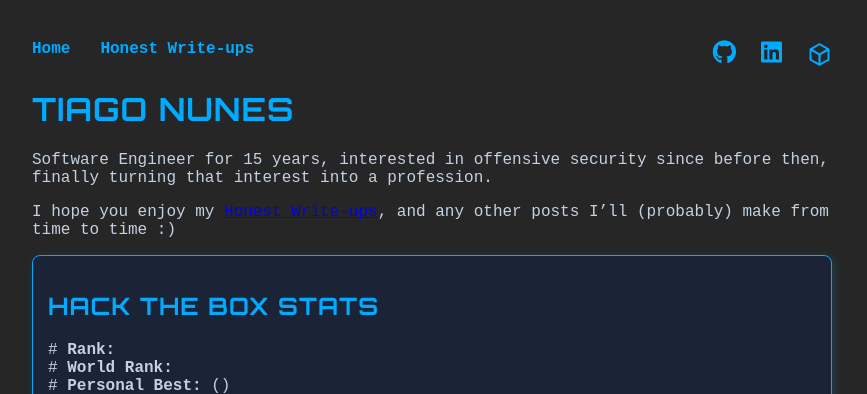
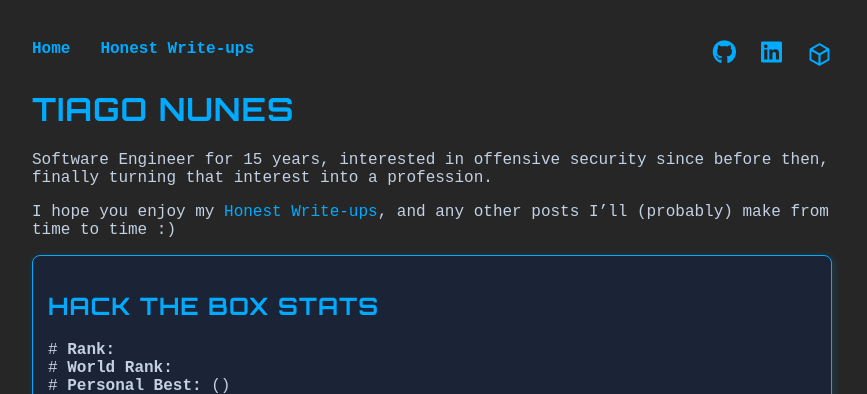
Before and after one commit to tiagomanunes/tiagomanunes.github.io, a Jekyll site: the page built from index.md, in a window 1280 px wide. Shown: the top 394 px of the page, without its empty margins (208-1075 px from the left). Built offline with Jekyll 4.4.1, drawn with Linux system fonts in a browser that asks for light colours.

```diff
--- a/assets/css/style.css
+++ b/assets/css/style.css
@@ -18,7 +18,6 @@ nav a {
   text-decoration: none;
   font-weight: bold;
   margin-right: 15px;
-  text-decoration: none;
 }
 
 nav a:hover {
@@ -43,6 +42,11 @@ h1, h2, h3, h4, h5, h6 {
   font-weight: 700; /* Bold */
   text-transform: uppercase;
   letter-spacing: 1px;
+}
+
+a {
+  color: #00aaff;
+  text-decoration: none;
 }
 
 ul {
```
Also changed, not shown: _writeups/index.md (+1 -1 lines).
